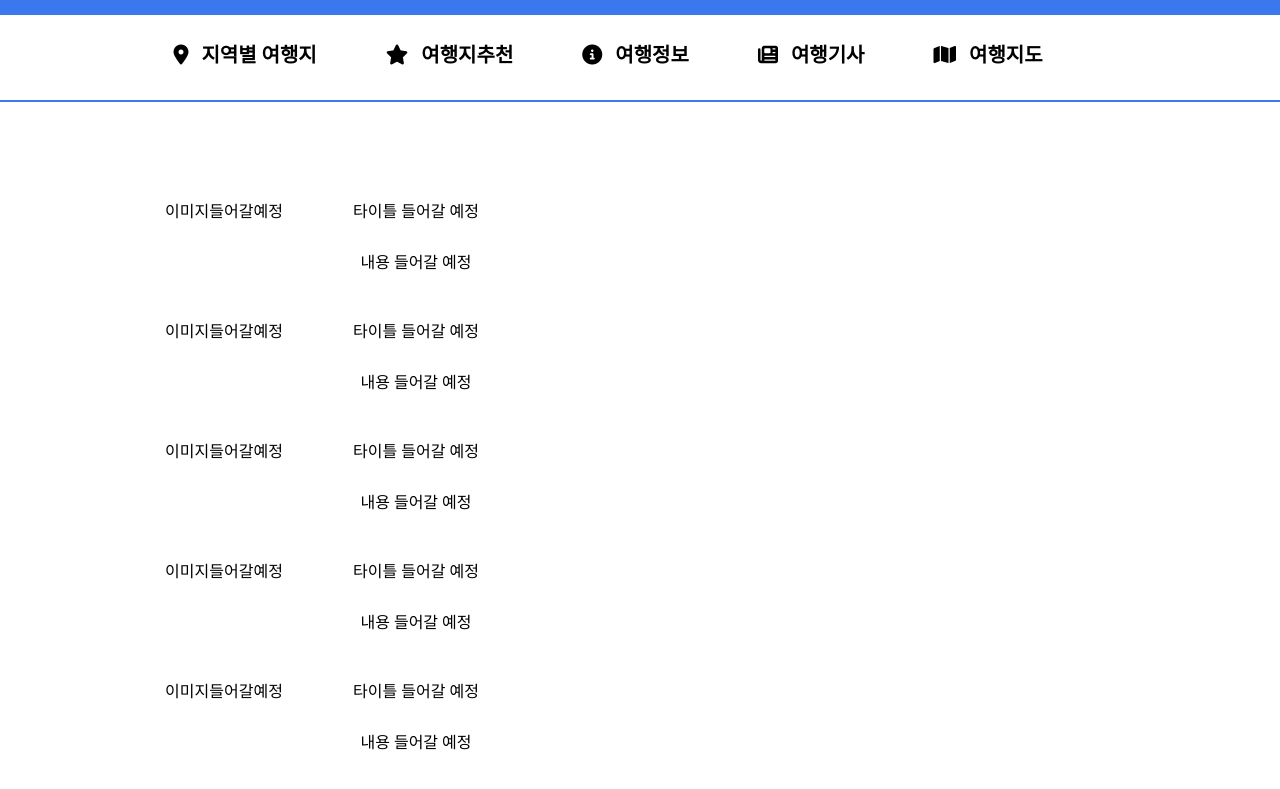
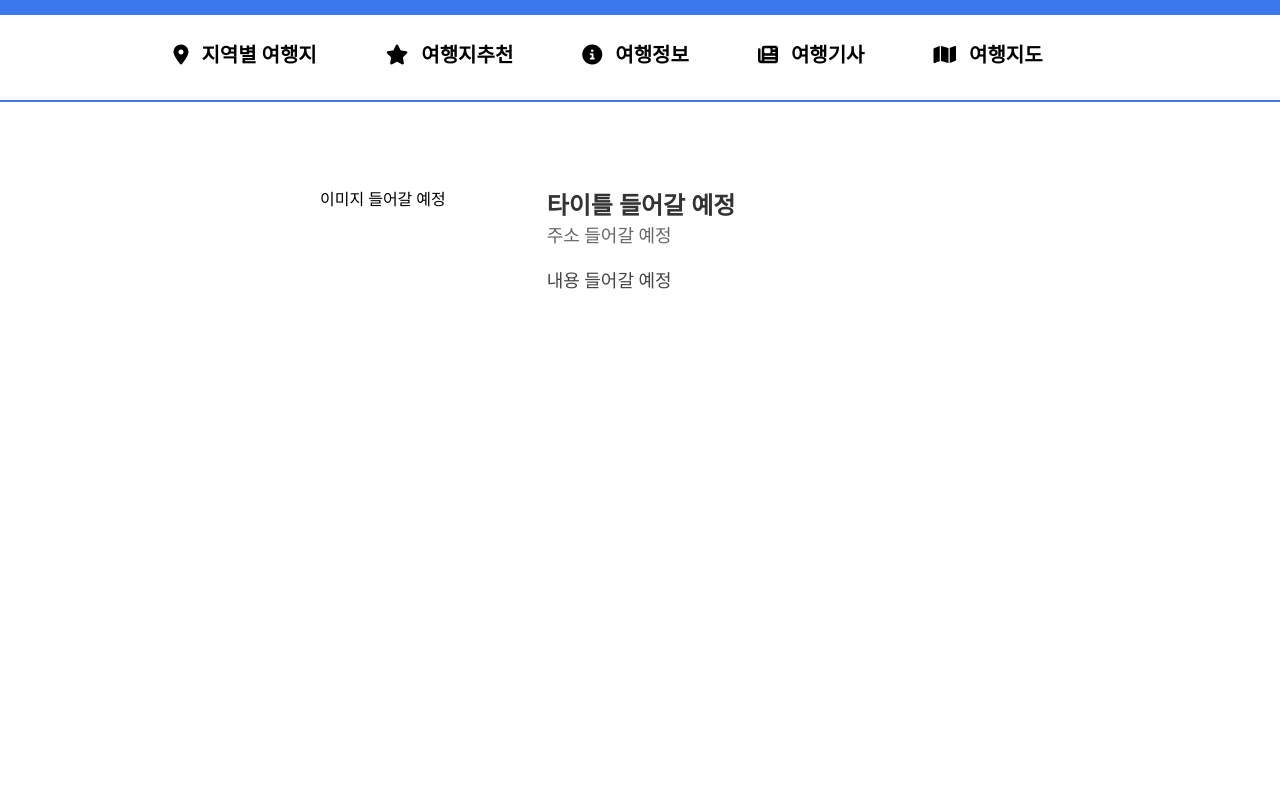
Before and after one commit to minseong-bc/fusionProject, a plain HTML site: page main2.html in a window 1280 px wide. Shown: the part 105-894 px from the top of the page. After the commit the page ends 800 px from the top, so only its background shows below. Drawn offline with nearby package versions, Linux system fonts and the light colour scheme; a web font is replaced by a local one.

Commit message:
Add files via upload

```diff
--- a/main2.html
+++ b/main2.html
@@ -83,33 +83,18 @@
 
         </div>
         <hr>
-    <div class="content">
-        <div class="contentimg">이미지들어갈예정</div>
-        <div class="contenttit">타이틀 들어갈 예정</div>
-        <div class="contenttxt">내용 들어갈 예정</div>
-    </div>
-    <div class="content">
-        <div class="contentimg">이미지들어갈예정</div>
-        <div class="contenttit">타이틀 들어갈 예정</div>
-        <div class="contenttxt">내용 들어갈 예정</div>
-    </div>
-    <div class="content">
-        <div class="contentimg">이미지들어갈예정</div>
-        <div class="contenttit">타이틀 들어갈 예정</div>
-        <div class="contenttxt">내용 들어갈 예정</div>
-    </div>
-    <div class="content">
-        <div class="contentimg">이미지들어갈예정</div>
-        <div class="contenttit">타이틀 들어갈 예정</div>
-        <div class="contenttxt">내용 들어갈 예정</div>
-    </div>
-    <div class="content">
-        <div class="contentimg">이미지들어갈예정</div>
-        <div class="contenttit">타이틀 들어갈 예정</div>
-        <div class="contenttxt">내용 들어갈 예정</div>
-    </div>
-
-</div>
+        <div class="content">
+          <div class="contentimg">
+              이미지 들어갈 예정
+          </div>
+          <div class="content-details">
+              <h2 class="contenttit">타이틀 들어갈 예정</h2>
+              <p class="content-address">주소 들어갈 예정</p>
+              <div class="contenttxt">
+                  <p>내용 들어갈 예정</p>
+              </div>
+          </div>
+      </div>
 <script src="https://unpkg.com/swiper/swiper-bundle.min.js"></script>
 <script src="script/swiper.js"></script>
 </body>
--- a/style.css
+++ b/style.css
@@ -242,31 +242,58 @@ hr {
     white-space: normal;
 }
 
-.content{
-  text-align: center;
-  display: flex;
-  justify-content: center;
-  margin: auto;
-  margin-top: 7.5%;
-}
-.contentimg{
-  position: absolute;
-  width: 125px;
-  height: 125px;
-  margin-right: 65%;
-}
-.contenttit{
-  top: 25%;
-  text-align: center;
-  margin-right: 35%;
-
-}
-.contenttxt{
-  position: absolute;
-  margin-top: 4%;
-  margin-right: 35%;
-}
-
+.content {
+  display: grid;
+  grid-template-areas:
+      "image title"
+      "image address"
+      "content content";
+  grid-template-columns: 1fr 2fr;
+  gap: 20px;
+  width: 50%;
+  max-width: 100%;
+  margin: 5% auto;
+  padding: 20px;
+}
+
+.contentimg {
+  grid-area: image;
+  align-self: start;
+}
+
+.contentimg img {
+  width: 100%;
+  height: auto;
+  border-radius: 10px;
+  box-shadow: 0 4px 8px rgba(0, 0, 0, 0.2);
+}
+
+.contenttit {
+  grid-area: title;
+  font-size: 24px;
+  font-weight: bold;
+  color: #333;
+  margin: 0;
+  align-self: center;
+}
+
+.content-address {
+  grid-area: address;
+  font-size: 18px;
+  color: #666;
+  margin: 0;
+  align-self: center;
+}
+
+.contenttxt {
+  grid-area: content;
+  font-size: 18px;
+  line-height: 1.6;
+  color: #444;
+  margin-top: 20px;
+  width: 100%;
+  box-sizing: border-box;
+}
 .swiper-container {
   margin-top: 100px;
   width: 1400px;
```
